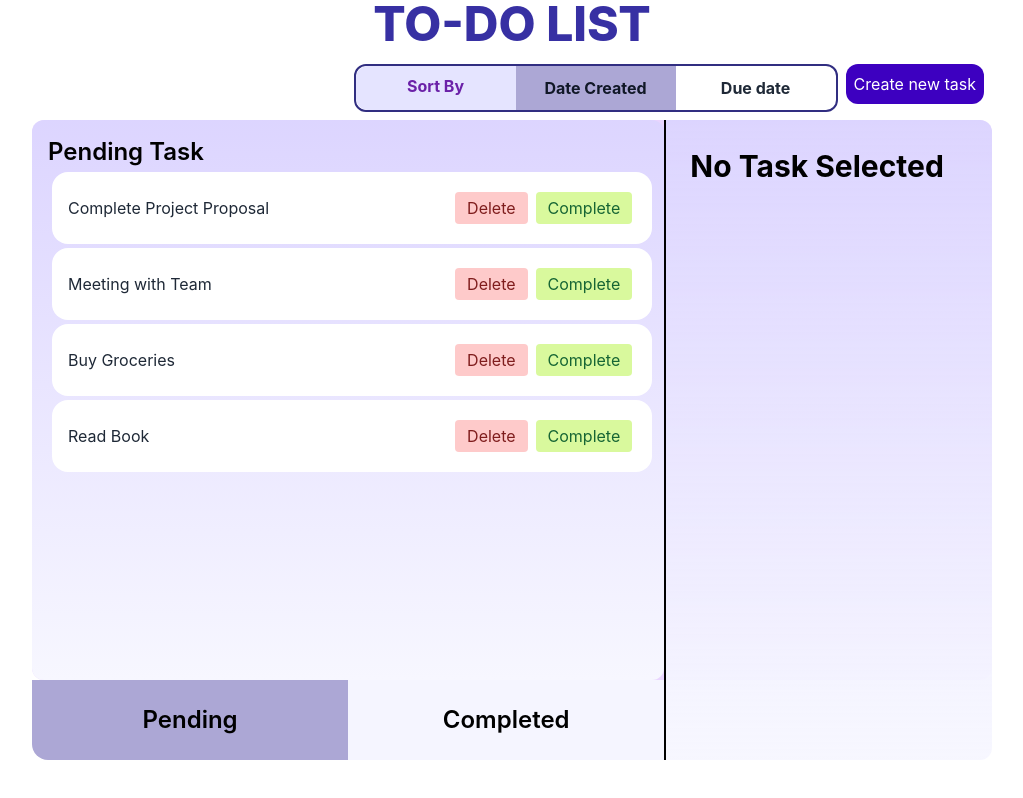
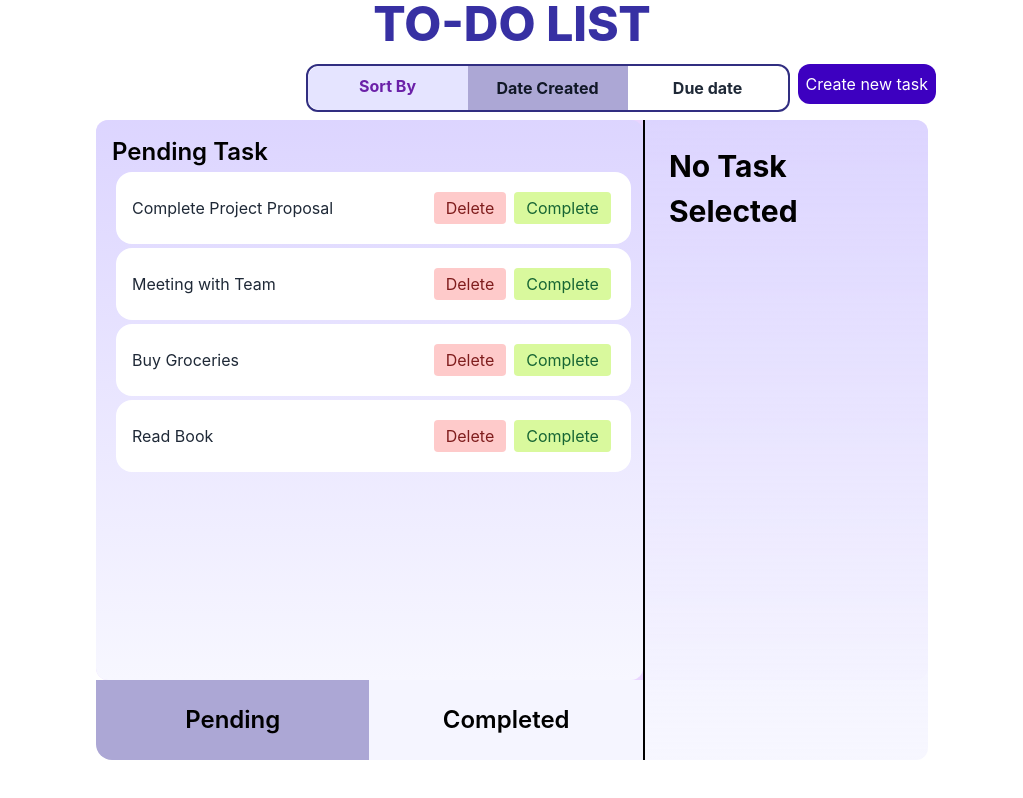
Before and after one commit to samjain233/todo, a React (Create React App) app: page / in a window 1280 px wide. Shown: the whole page, without its empty margins (128-1151 px from the left). Built offline with nearby package versions, Linux system fonts and the light colour scheme.

Commit message:
padding for medium devices fix

```diff
--- a/src/component/Home.js
+++ b/src/component/Home.js
@@ -153,7 +153,7 @@ useEffect(() => {
       </div>
 
       {/* Sort and create task buttons */}
-      <div className="flex justify-center">
+      <div className="flex justify-center  md:px-16">
       <div className="w-full lg:w-3/4 flex flex-col md:flex-row justify-end">
         <Topbar addTask={addTask}/>
       </div>
@@ -161,7 +161,7 @@ useEffect(() => {
 
       {/* Task list and details */}
       <div style={{ height: "50vh" }} className="flex justify-center ">
-        <div className=" grid w-full md:w-full lg:w-3/4 sm:w-full grid-cols-1 ">
+        <div className=" grid w-full md:w-full md:px-16  lg:w-3/4 sm:w-full grid-cols-1 ">
           {/* Task List */}
           <div
             style={{ height: "70vh" }}
```
